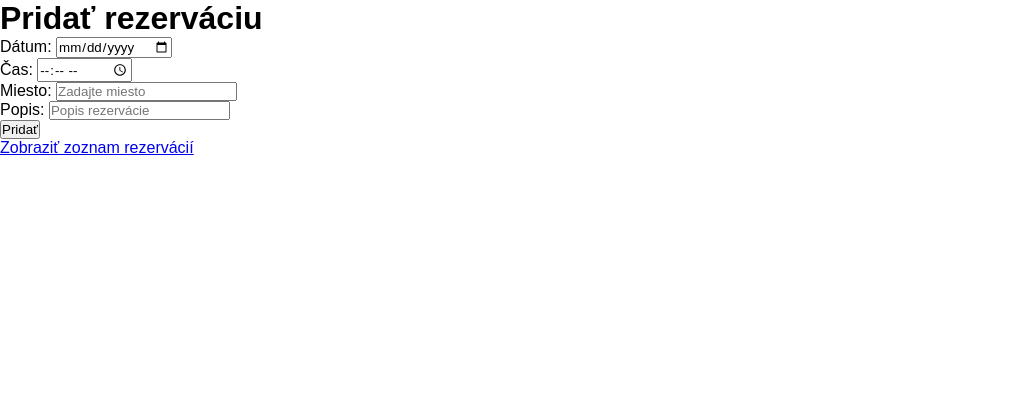
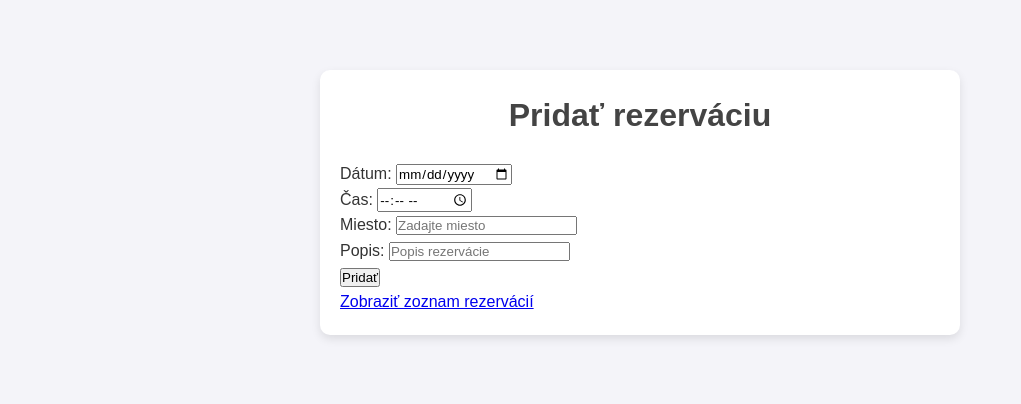
Before and after one commit to Markou07/ProjektOPG, a Flask app: page / in a window 1280 px wide. Shown: the top 404 px of the page, without its empty margins (0-1021 px from the left). Run offline with Flask 3, Linux system fonts and the light colour scheme.

Commit message:
zatial prvy kontajner css

```diff
--- a/static/style.css
+++ b/static/style.css
@@ -4,3 +4,26 @@ body, h1, p, input, button, a {
     padding: 0;
     font-family: Arial, sans-serif;
 }
+
+body {
+    background-color: #f4f4f9;
+    color: #333;
+    line-height: 1.6;
+    padding: 20px;
+}
+
+/* kontajner */
+.container {
+    max-width: 600px;
+    margin: 50px auto;
+    background: #fff;
+    padding: 20px;
+    border-radius: 10px;
+    box-shadow: 0 4px 10px rgba(0, 0, 0, 0.1);
+}
+
+h1 {
+    text-align: center;
+    margin-bottom: 20px;
+    color: #444;
+}
```
